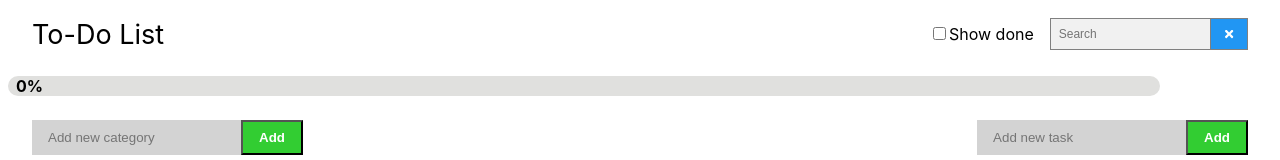
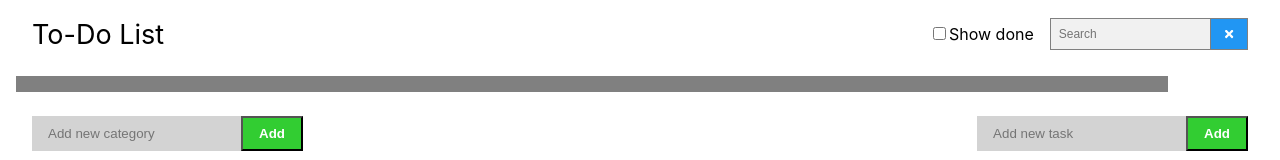
Before and after one commit to GlebShulga/todo_task, a React (Create React App) app: page / in a window 1280 px wide. Shown: the top 160 px of the page. Built offline with nearby package versions, Linux system fonts and the light colour scheme; no server answers.

Commit message:
use tag progress in ProgressBar component

```diff
--- a/src/components/ProgressBar/ProgressBar.jsx
+++ b/src/components/ProgressBar/ProgressBar.jsx
@@ -45,15 +45,14 @@ const ProgressBar = ({ taskList, choosenCategory }) => {
       return rec.completed;
     }
     return acc;
-  },0);
-
+  }, 0);
 
   return (
-    <div className="container">
-      <div style={{ width: `${choosenCategoryResult}%` }} className="filler">
-        <span className="label">{`${choosenCategoryResult}%`}</span>
-      </div>
-    </div>
+    <progress
+      value={choosenCategoryResult}
+      max="100"
+      className="progress-bar"
+    ></progress>
   );
 };
 
--- a/src/components/ProgressBar/ProgressBar.scss
+++ b/src/components/ProgressBar/ProgressBar.scss
@@ -1,20 +1,5 @@
-.container {
-    height: 20%;
+.progress-bar {
     width: 90%;
-    background-color: #e0e0de;
-    border-radius: 50px;
-    margin: 0.5rem;
+    border-radius: 5rem;
+    margin: 0.5rem 1rem;
 }
-
-.filler {
-    height: 100%;
-    background-color: orange;
-    border-radius: inherit;
-    text-align: right;
-}
-
-.label {
-    padding: 0.5rem;
-    color:black;
-    font-weight: bold;
-}
```
